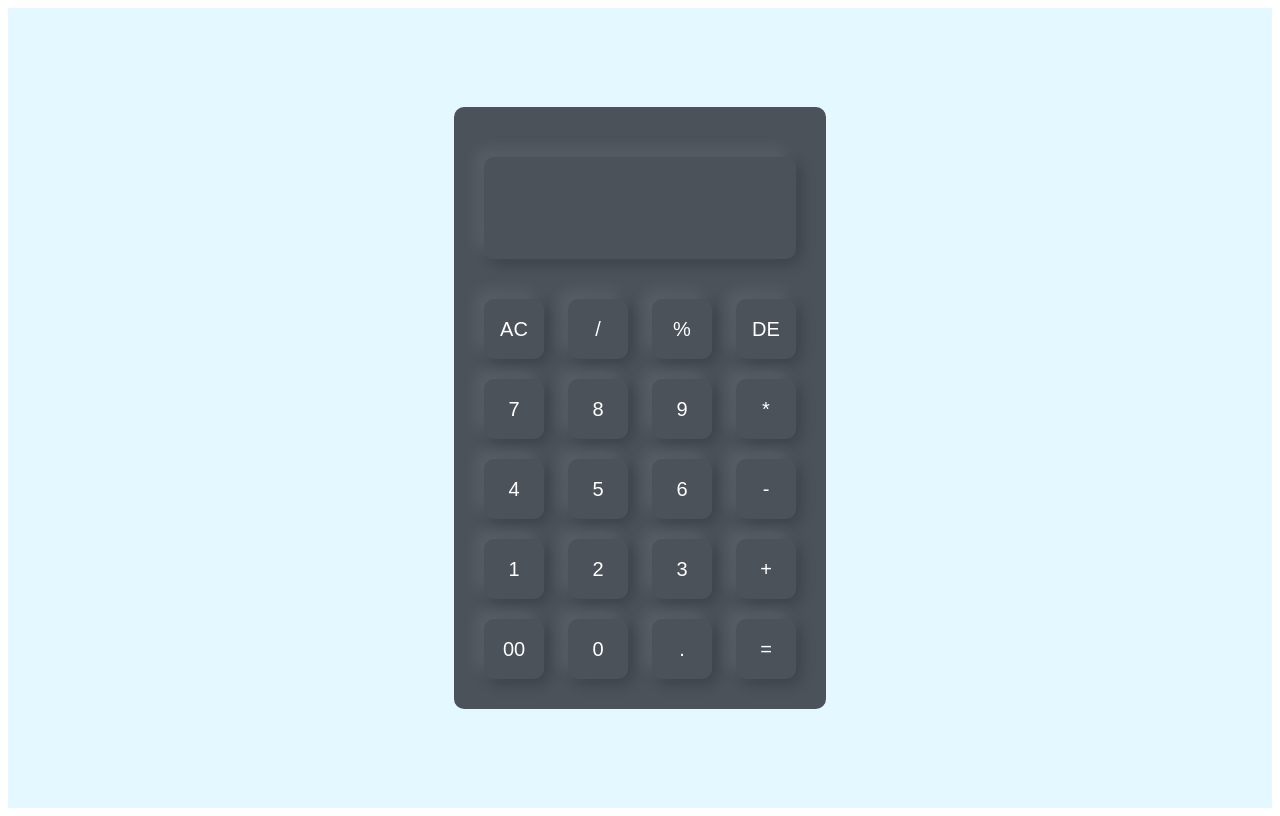
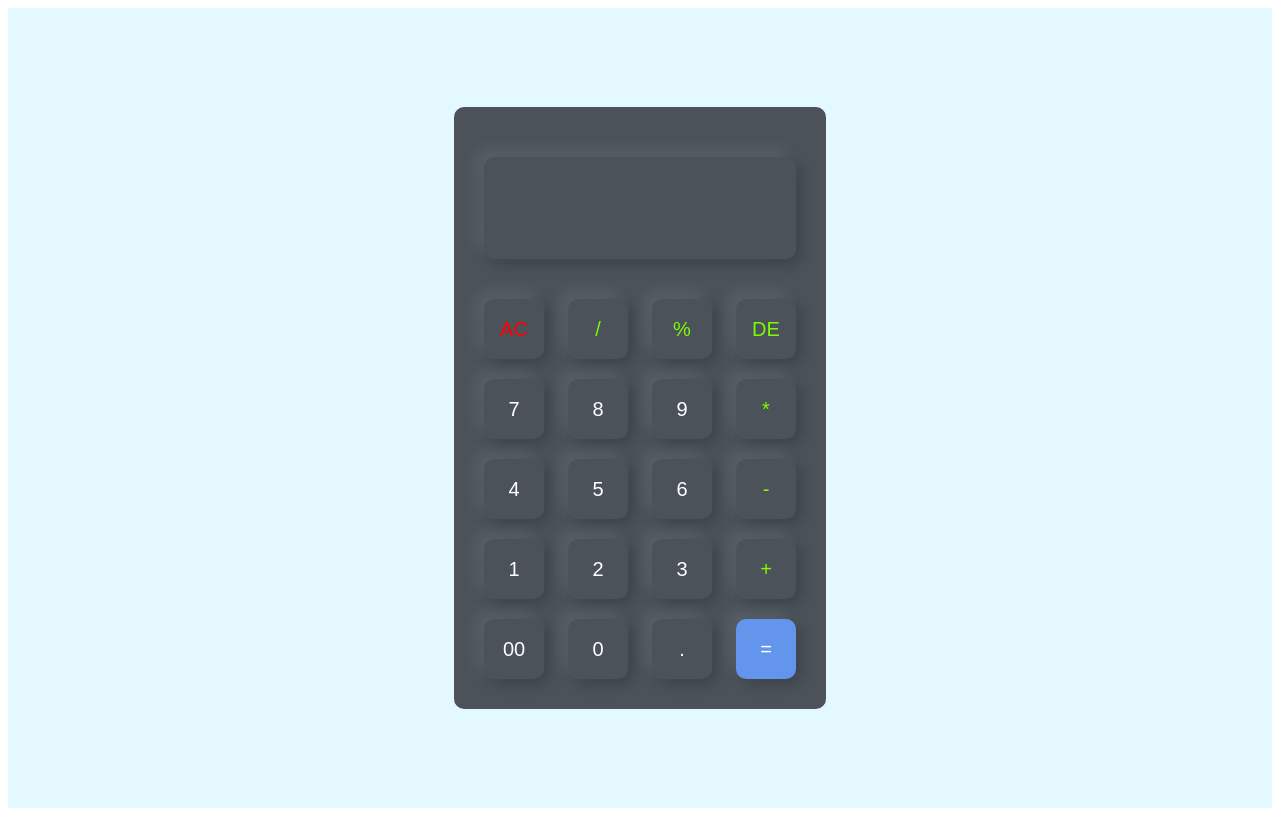
Before and after one commit to ujjwalanand678/javaScript-calculator, a plain HTML site: page index.html in a window 1280 px wide. Drawn offline with Linux system fonts and the light colour scheme.

Commit message:
styles added

```diff
--- a/index.html
+++ b/index.html
@@ -15,34 +15,34 @@
             <input id="screen" type="text" name="display" />
           </div>
           <div class="buttons">
-            <input type="button" value="AC" />
-            <input type="button" value="/" />
-            <input type="button" value="%" />
-            <input type="button" value="DE" />
+            <input type="button" value="AC" class="ac"/>
+            <input type="button" value="/" class="symbol"/>
+            <input type="button" value="%" class="symbol"/>
+            <input type="button" value="DE" class="symbol"/>
           </div>
           <div class="buttons">
             <input type="button" value="7" />
             <input type="button" value="8" />
             <input type="button" value="9" />
-            <input type="button" value="*" />
+            <input type="button" value="*" class="symbol"/>
           </div>
           <div class="buttons">
             <input type="button" value="4" />
             <input type="button" value="5" />
             <input type="button" value="6" />
-            <input type="button" value="-" />
+            <input type="button" value="-" class="symbol"/>
           </div>
           <div class="buttons">
             <input type="button" value="1" />
             <input type="button" value="2" />
             <input type="button" value="3" />
-            <input type="button" value="+" />
+            <input type="button" value="+" class="symbol"/>
           </div>
           <div class="buttons">
             <input type="button" value="00" />
             <input type="button" value="0" />
             <input type="button" value="." />
-            <input type="button" value="=" />
+            <input type="button" value="=" class="equal"/>
           </div>
         </form>
       </div>
--- a/styles.css
+++ b/styles.css
@@ -41,14 +41,13 @@ form .display input {
     height: 100px;
 
 }
-form input.equal {
+.buttons .equal {
     background: cornflowerblue;
 
 }
-form input.ac {
+.buttons .ac {
     color: red;
 }
-
-form input.symbol {
+ .buttons .symbol {
     color: lawngreen;
 }
```
